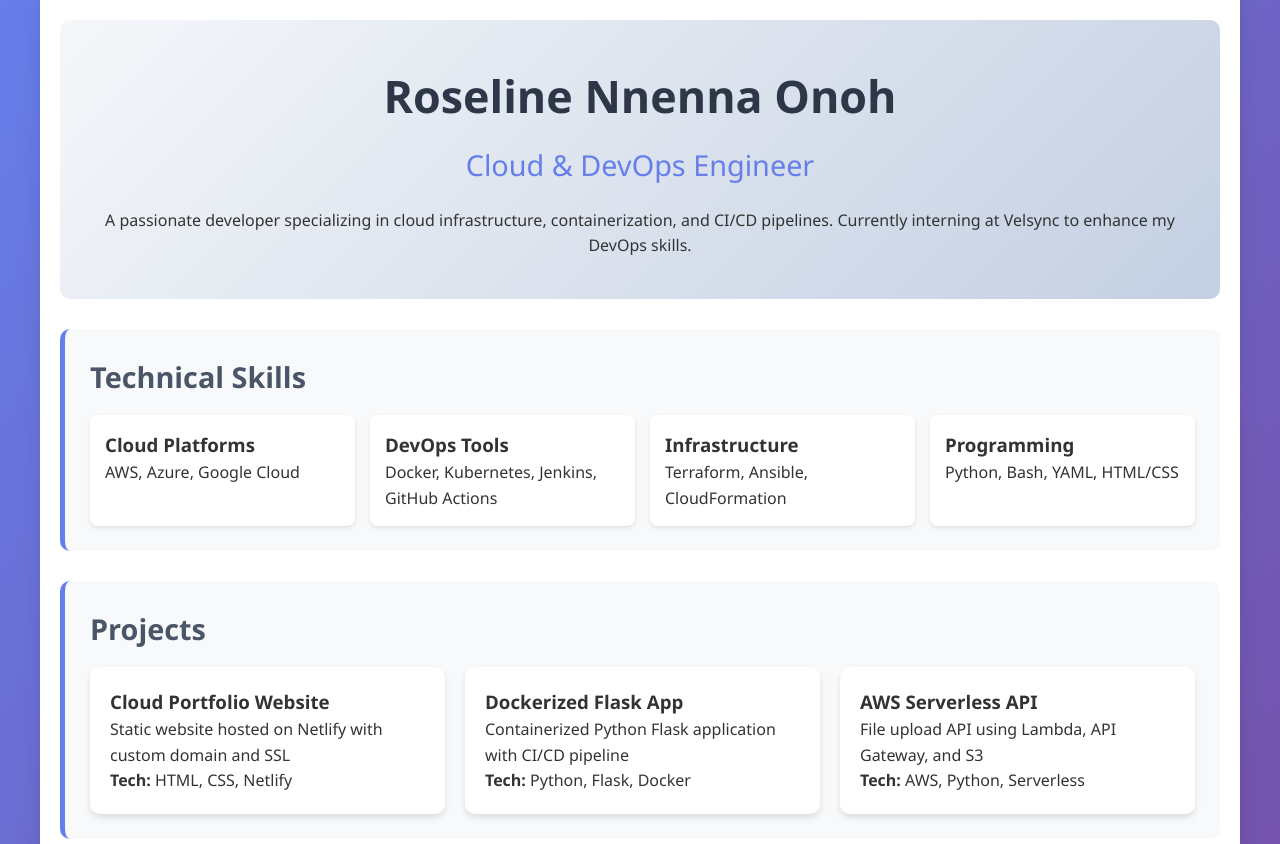
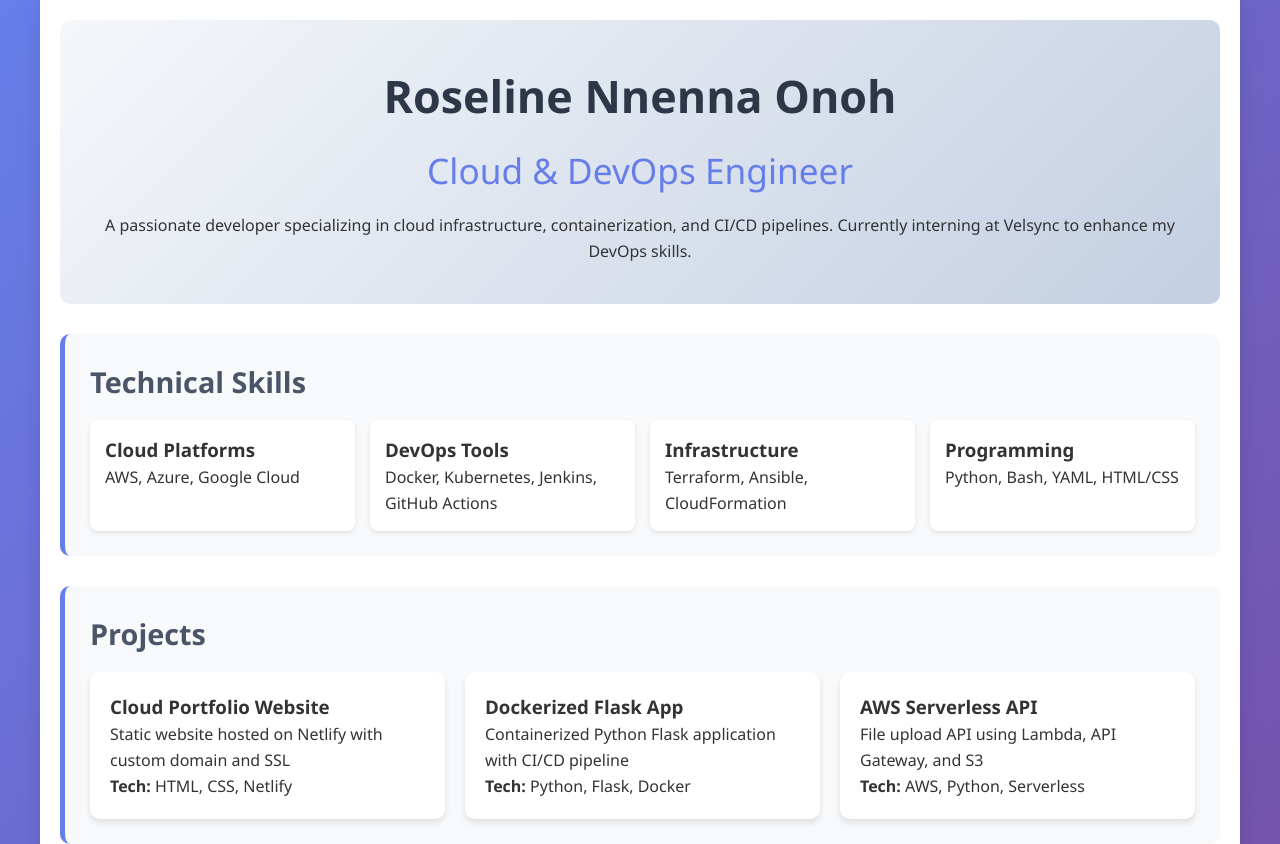
Before and after one commit to roselineonoh/VELSYNC_CCD_01, a plain HTML site: page index.html in a window 1280 px wide. Shown: the top 844 px of the page. Drawn offline with Linux system fonts and the light colour scheme.

Commit message:
Update index.html

```diff
--- a/index.html
+++ b/index.html
@@ -43,8 +43,8 @@
 
         .title {
             color: #667eea;
-            font-size: 1.8rem;
-            margin-bottom: 20px;
+            font-size: 2.2rem;
+            margin-bottom: 15px;
         }
 
         section {
```
